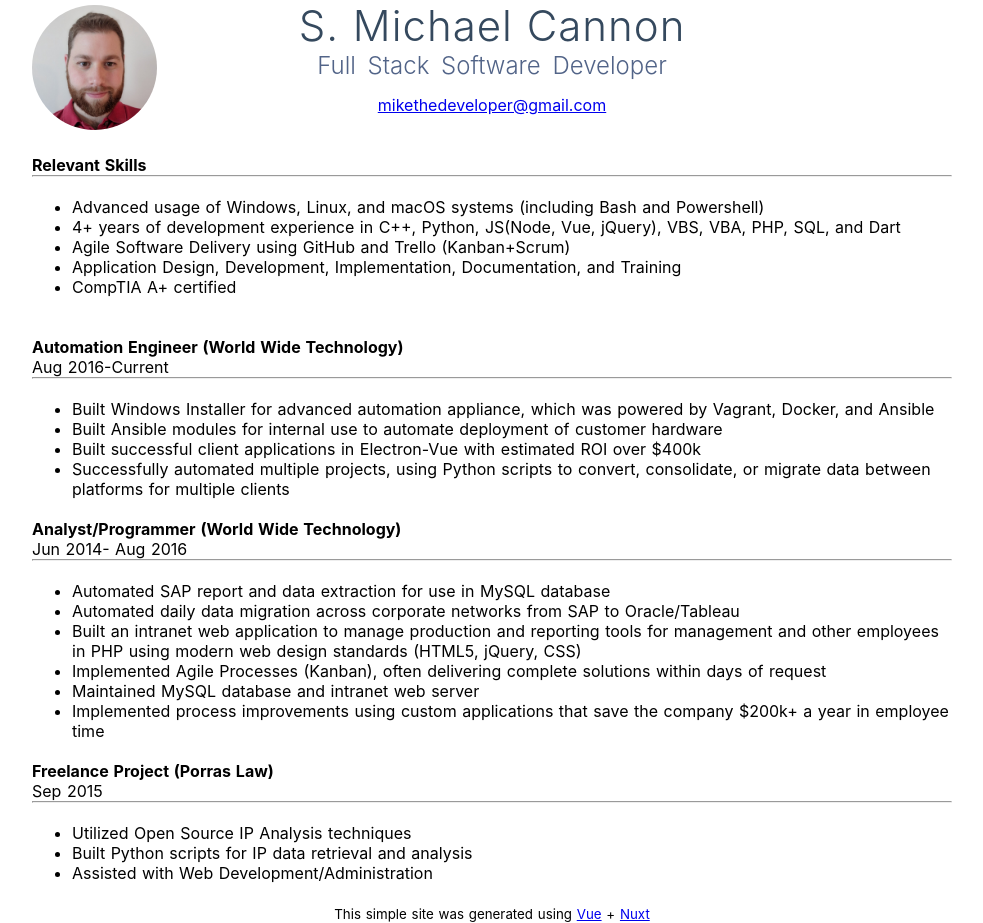
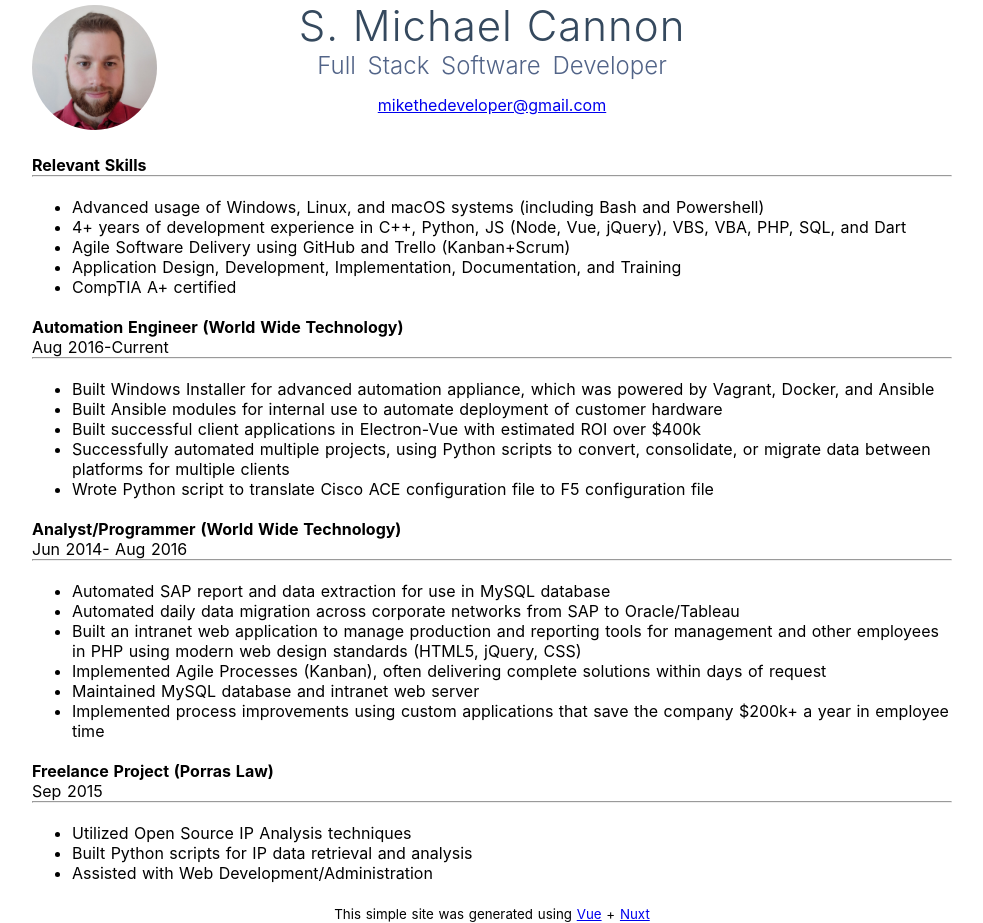
Before and after one commit to mikecannondeveloper/mikecannondeveloper.github.io, a Nuxt app: page / in a window 1280 px wide. Shown: the whole page, without its empty margins (148-1131 px from the left). Built offline with nearby package versions, Linux system fonts and the light colour scheme.

Commit message:
Updated role info

```diff
--- a/pages/index.vue
+++ b/pages/index.vue
@@ -12,7 +12,7 @@
       <b>Relevant Skills</b><hr><br>
       <ul v-for='skill in skills' :key="skill.index">
         <li>{{ skill }}</li>
-      </ul><br><br>
+      </ul><br>
       <div v-for='role in experience' :key="role.jobRole">
         <div class="jobrole">
           <b>{{ role.jobRole }}</b><p>{{ role.dateRange }}</p>
@@ -37,7 +37,7 @@ export default {
     return {
       skills: [
         'Advanced usage of Windows, Linux, and macOS systems (including Bash and Powershell)',
-        '4+ years of development experience in C++, Python, JS(Node, Vue, jQuery), VBS, VBA, PHP, SQL, and Dart',
+        '4+ years of development experience in C++, Python, JS (Node, Vue, jQuery), VBS, VBA, PHP, SQL, and Dart',
         'Agile Software Delivery using GitHub and Trello (Kanban+Scrum)',
         'Application Design, Development, Implementation, Documentation, and Training',
         'CompTIA A+ certified'
@@ -50,7 +50,8 @@ export default {
             'Built Windows Installer for advanced automation appliance, which was powered by Vagrant, Docker, and Ansible',
             'Built Ansible modules for internal use to automate deployment of customer hardware',
             'Built successful client applications in Electron-Vue with estimated ROI over $400k',
-            'Successfully automated multiple projects, using Python scripts to convert, consolidate, or migrate data between platforms for multiple clients'
+            'Successfully automated multiple projects, using Python scripts to convert, consolidate, or migrate data between platforms for multiple clients',
+            'Wrote Python script to translate Cisco ACE configuration file to F5 configuration file'
           ]
         },
         {
```
